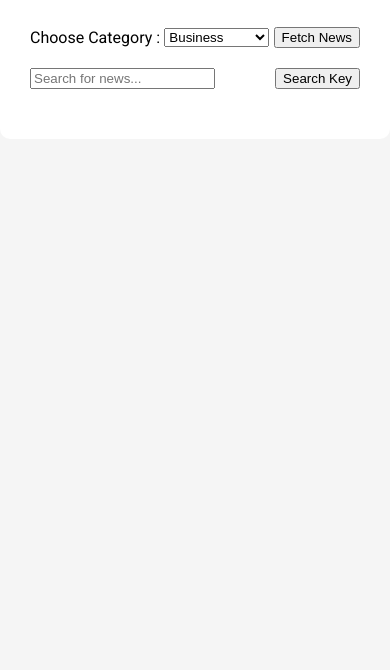
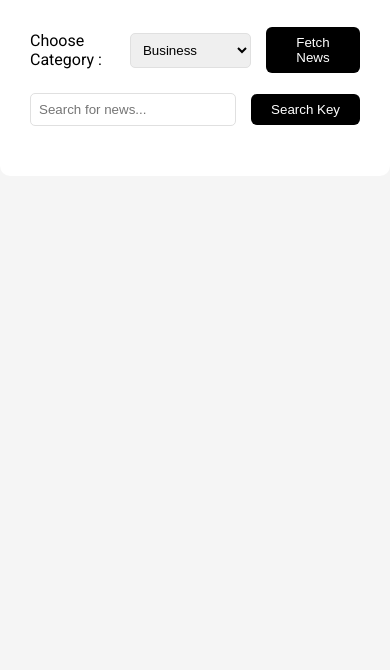
Before and after one commit to Biruk42/News, a plain HTML site: page index.html in a window 390 px wide. Shown: the part 174-844 px from the top of the page. Drawn offline with Linux system fonts and the light colour scheme.

Commit message:
Style the input box and make the page responsive

```diff
--- a/style.css
+++ b/style.css
@@ -31,3 +31,26 @@ h1 {
   justify-content: space-between;
   margin-bottom: 20px;
 }
+.label {
+  font-size: 16px;
+  margin-right: 10px;
+}
+
+select,
+input[type="text"] {
+  padding: 8px;
+  flex: 1;
+  border: 1px solid #e0e0e0;
+  border-radius: 5px;
+  outline: none;
+}
+
+button {
+  background-color: #000;
+  color: #fff;
+  padding: 8px 20px;
+  border: none;
+  border-radius: 6px;
+  cursor: pointer;
+  margin-left: 15px;
+}
```
